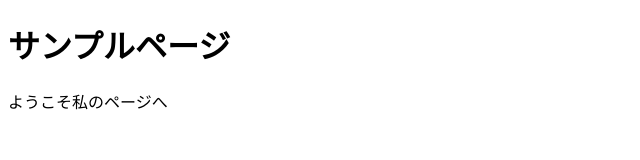
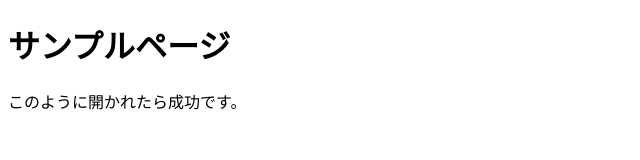
Before and after one commit to Gaachaman/Sample, a plain HTML site: page index.html in a window 1280 px wide. Shown: the whole page, without its empty margins (0-640 px from the left). Drawn offline with Linux system fonts and the light colour scheme.

Commit message:
雛形作成

```diff
--- a/index.html
+++ b/index.html
@@ -10,7 +10,7 @@
       <h1>サンプルページ</h1>
     </head>
     <main>
-      <div>ようこそ私のページへ</div>
+      <div>このように開かれたら成功です。</div>
     </main>
   </body>
 </html>
```
